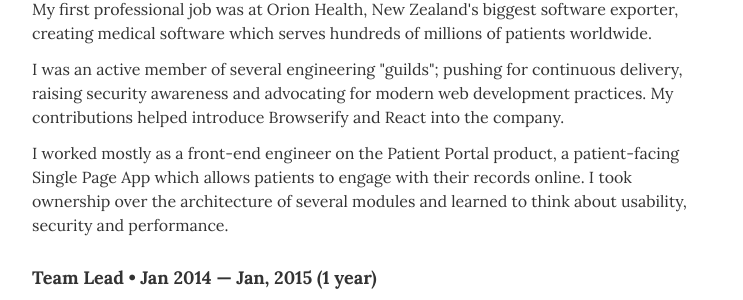
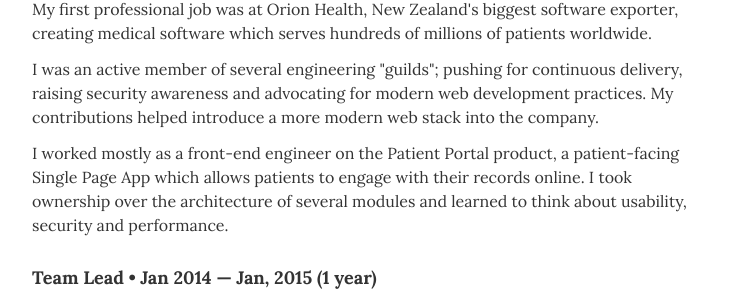
Before and after one commit to phazor/about-me, a Jekyll site: the page built from index.html, in a window 1280 px wide and 900 px high, scrolled down 929 px. Shown: the part 201-501 px from the top of the window, without its empty margins (268-1011 px from the left). Built offline with Jekyll 4.4.1, drawn with Linux system fonts in a browser that asks for light colours.

Commit message:
Update resume.html
wording

```diff
--- a/_layouts/resume.html
+++ b/_layouts/resume.html
@@ -95,7 +95,7 @@
           <p><b>Skills learned:</b> <i>Javascript, HTML, CSS, Java, Routing, White-Labelling, Accessibility, Performance, Caching, Authentication, Dependency Injection.</i></p>
           <p class="resume-item-copy">My first professional job was at Orion Health, New Zealand's biggest software exporter, creating medical software which serves hundreds of millions of patients worldwide.</p>
 
-          <p class="resume-item-copy">I was an active member of several engineering "guilds"; pushing for continuous delivery, raising security awareness and advocating for modern web development practices. My contributions helped introduce Browserify and React into the company.</p>
+          <p class="resume-item-copy">I was an active member of several engineering "guilds"; pushing for continuous delivery, raising security awareness and advocating for modern web development practices. My contributions helped introduce a more modern web stack into the company.</p>
 
           <p class="resume-item-copy">I worked mostly as a front-end engineer on the Patient Portal product, a patient-facing Single Page App which allows patients to engage with their records online. I took ownership over the architecture of several modules and learned to think about usability, security and performance.</p>
 
```
